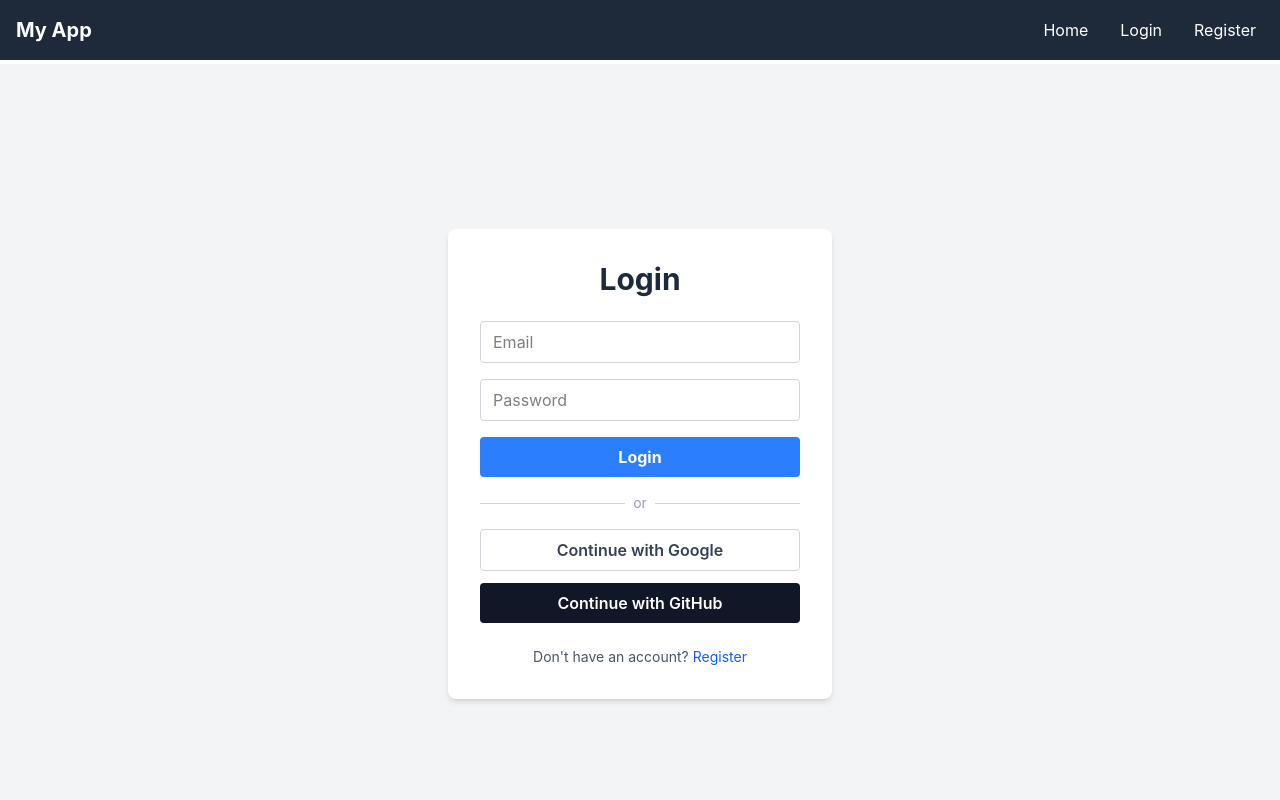
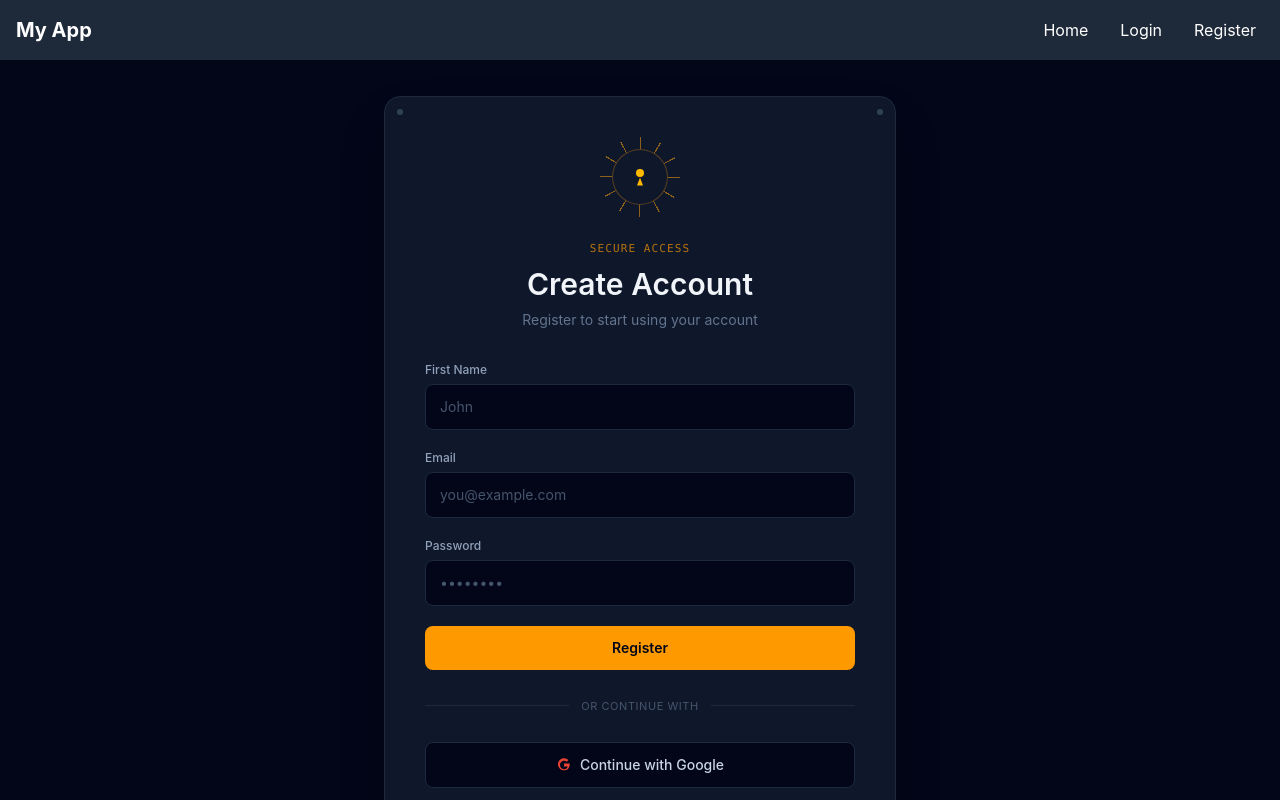
Before and after one commit to Amir-017/securityAndStripe, a React (Vite) app in the folder client/: page /login in a window 1280 px wide. Shown: the top 800 px of the page. Built offline with nearby package versions, Linux system fonts and the light colour scheme.

Commit message:
design login and register all done, may make some update on it idw.

```diff
--- a/client/src/Pages/Auth/Login.jsx
+++ b/client/src/Pages/Auth/Login.jsx
@@ -46,67 +46,158 @@ export const Login = () => {
     };
 
     return (
-        <div className="flex flex-col items-center justify-center min-h-screen bg-gray-100 px-4">
-            <div className="bg-white shadow-md rounded-lg p-8 w-full max-w-sm">
-                <h1 className="text-3xl font-bold text-gray-800 mb-6 text-center">Login</h1>
+     <div className="w-screen min-h-screen bg-slate-950 flex items-center justify-center px-4 py-8">
+  <div className="relative w-full max-w-md sm:max-w-lg bg-slate-900 border border-slate-800 shadow-2xl shadow-black/40 rounded-2xl p-6 sm:p-8 lg:p-10">
+    {/* Corner rivets */}
+    <div className="absolute top-3 left-3 w-1.5 h-1.5 rounded-full bg-slate-700" />
+    <div className="absolute top-3 right-3 w-1.5 h-1.5 rounded-full bg-slate-700" />
+    <div className="absolute bottom-3 left-3 w-1.5 h-1.5 rounded-full bg-slate-700" />
+    <div className="absolute bottom-3 right-3 w-1.5 h-1.5 rounded-full bg-slate-700" />
 
-                <form onSubmit={handleSubmit} className="flex flex-col gap-4">
+    {/* Vault Icon */}
+    <div
+      className="w-20 h-20 mx-auto mb-6 rounded-full flex items-center justify-center"
+      style={{
+        background:
+          "repeating-conic-gradient(from 0deg, rgba(245,158,11,0.55) 0deg 2deg, transparent 2deg 30deg)",
+      }}
+    >
+      <div className="w-14 h-14 rounded-full bg-slate-900 border border-amber-500/30 flex flex-col items-center justify-center gap-px">
+        <div className="w-2 h-2 rounded-full bg-amber-400" />
+        <div
+          className="w-1.5 h-2 bg-amber-400"
+          style={{ clipPath: "polygon(50% 0%, 100% 100%, 0% 100%)" }}
+        />
+      </div>
+    </div>
+
+    <p className="text-center text-[11px] font-mono tracking-widest text-amber-500/70 mb-2">
+      SECURE ACCESS
+    </p>
+
+    <h1 className="text-3xl font-semibold text-slate-100 text-center mb-2">
+      Create Account
+    </h1>
+
+    <p className="text-sm text-slate-500 text-center mb-8">
+      Register to start using your account
+    </p>
+
+    <form onSubmit={handleSubmit} className="flex flex-col gap-5">
+      <div>
+        <label className="block text-xs font-medium text-slate-400 mb-1.5">
+          First Name
+        </label>
+        <input
+          type="text"
+          name="firstName"
+          placeholder="John"
+          value={form.firstName}
+          onChange={handleChange}
+          required
+          className="w-full bg-slate-950 border border-slate-800 rounded-lg px-3.5 py-3 text-sm text-slate-100 placeholder-slate-600 focus:outline-none focus:ring-2 focus:ring-amber-500/40 focus:border-amber-500/60 transition-colors"
+        />
+      </div>
+
+      <div>
+        <label className="block text-xs font-medium text-slate-400 mb-1.5">
+          Email
+        </label>
         <input
           type="email"
           name="email"
-                        placeholder="Email"
+          placeholder="you@example.com"
           value={form.email}
           onChange={handleChange}
           required
-                        className="border border-gray-300 rounded px-3 py-2 focus:outline-none focus:ring-2 focus:ring-blue-500"
+          className="w-full bg-slate-950 border border-slate-800 rounded-lg px-3.5 py-3 text-sm text-slate-100 placeholder-slate-600 focus:outline-none focus:ring-2 focus:ring-amber-500/40 focus:border-amber-500/60 transition-colors"
         />
+      </div>
+
+      <div>
+        <label className="block text-xs font-medium text-slate-400 mb-1.5">
+          Password
+        </label>
         <input
           type="password"
           name="password"
-                        placeholder="Password"
+          placeholder="••••••••"
           value={form.password}
           onChange={handleChange}
           required
-                        className="border border-gray-300 rounded px-3 py-2 focus:outline-none focus:ring-2 focus:ring-blue-500"
+          minLength={6}
+          className="w-full bg-slate-950 border border-slate-800 rounded-lg px-3.5 py-3 text-sm text-slate-100 placeholder-slate-600 focus:outline-none focus:ring-2 focus:ring-amber-500/40 focus:border-amber-500/60 transition-colors"
         />
+      </div>
 
-                    {error && <p className="text-red-500 text-sm">{error}</p>}
+      {error && (
+        <div className="flex items-center gap-2 text-sm text-red-400 bg-red-500/10 border border-red-500/20 rounded-lg px-3 py-2">
+          <span className="w-1.5 h-1.5 rounded-full bg-red-400 shrink-0" />
+          {error}
+        </div>
+      )}
 
       <button
         type="submit"
         disabled={loading}
-                        className="bg-blue-500 hover:bg-blue-700 text-white font-bold py-2 px-4 rounded disabled:opacity-50"
+        className="flex items-center justify-center gap-2 w-full bg-amber-500 hover:bg-amber-400 text-slate-950 text-sm font-semibold py-3 rounded-lg transition-colors disabled:opacity-50 disabled:cursor-not-allowed"
       >
-                        {loading ? "Logging in..." : "Login"}
+        {loading && (
+          <span className="w-4 h-4 border-2 border-slate-950/30 border-t-slate-950 rounded-full animate-spin" />
+        )}
+        {loading ? "Creating account..." : "Register"}
       </button>
     </form>
 
-                <div className="flex items-center my-4">
-                    <div className="flex-1 h-px bg-gray-300" />
-                    <span className="px-2 text-gray-400 text-sm">or</span>
-                    <div className="flex-1 h-px bg-gray-300" />
+    <div className="flex items-center gap-3 my-7">
+      <div className="flex-1 h-px bg-slate-800" />
+      <span className="text-[11px] uppercase tracking-wider text-slate-600">
+        Or continue with
+      </span>
+      <div className="flex-1 h-px bg-slate-800" />
     </div>
 
     <div className="flex flex-col gap-3">
       <button
         onClick={handleGoogleLogin}
-                        className="flex items-center justify-center gap-2 bg-white border border-gray-300 hover:bg-gray-50 text-gray-700 font-semibold py-2 px-4 rounded"
+        className="flex items-center justify-center gap-2 w-full bg-slate-950 border border-slate-800 hover:border-slate-700 hover:bg-slate-800/50 text-slate-300 text-sm font-medium py-3 rounded-lg transition-colors"
       >
+        <svg className="w-4 h-4" viewBox="0 0 24 24">
+          <path
+            fill="#EA4335"
+            d="M12 10.2v3.9h5.5c-.24 1.4-1.66 4.1-5.5 4.1-3.3 0-6-2.7-6-6.2s2.7-6.2 6-6.2c1.9 0 3.15.8 3.88 1.5l2.65-2.55C16.9 3.05 14.7 2 12 2 6.98 2 3 6 3 11s3.98 9 9 9c5.2 0 8.6-3.65 8.6-8.8 0-.6-.07-1-.15-1.5H12z"
+          />
+        </svg>
         Continue with Google
       </button>
+
       <button
         onClick={handleGithubLogin}
-                        className="flex items-center justify-center gap-2 bg-gray-900 hover:bg-black text-white font-semibold py-2 px-4 rounded"
+        className="flex items-center justify-center gap-2 w-full bg-slate-950 border border-slate-800 hover:border-slate-700 hover:bg-slate-800/50 text-slate-300 text-sm font-medium py-3 rounded-lg transition-colors"
       >
+        <svg
+          className="w-4 h-4 text-slate-300"
+          fill="currentColor"
+          viewBox="0 0 24 24"
+        >
+          <path d="M12 2C6.48 2 2 6.58 2 12.2c0 4.5 2.87 8.32 6.84 9.67.5.1.68-.22.68-.5 0-.24-.01-1.05-.01-1.9-2.78.62-3.37-1.2-3.37-1.2-.45-1.18-1.11-1.5-1.11-1.5-.9-.63.07-.62.07-.62 1 .07 1.53 1.05 1.53 1.05.89 1.56 2.34 1.11 2.91.85.09-.66.35-1.11.63-1.37-2.22-.26-4.56-1.14-4.56-5.06 0-1.12.39-2.03 1.03-2.75-.1-.26-.45-1.3.1-2.72 0 0 .84-.28 2.75 1.05a9.3 9.3 0 0 1 2.5-.35c.85 0 1.71.12 2.5.35 1.91-1.33 2.75-1.05 2.75-1.05.55 1.42.2 2.46.1 2.72.64.72 1.03 1.63 1.03 2.75 0 3.93-2.34 4.79-4.57 5.05.36.32.68.94.68 1.9 0 1.37-.01 2.47-.01 2.81 0 .28.18.6.69.5A10.02 10.02 0 0 0 22 12.2C22 6.58 17.52 2 12 2z" />
+        </svg>
         Continue with GitHub
       </button>
     </div>
 
-                <p className="text-center text-sm text-gray-600 mt-6">
-                    Don't have an account?{" "}
-                    <Link to="/register" className="text-blue-600 hover:underline">
-                        Register
+    <p className="text-center text-sm text-slate-500 mt-7">
+      Already have an account?{" "}
+      <Link
+        to="/login"
+        className="text-amber-400 hover:text-amber-300 hover:underline"
+      >
+        Login
       </Link>
+    </p>
+
+    <p className="text-center text-[11px] font-mono text-slate-600 tracking-wide mt-5">
+      AES-256 encrypted · TLS 1.3
     </p>
   </div>
 </div>
--- a/client/src/Pages/Auth/Register.jsx
+++ b/client/src/Pages/Auth/Register.jsx
@@ -46,77 +46,158 @@ export const Register = () => {
     };
 
     return (
-        <div className="flex flex-col items-center justify-center min-h-screen bg-gray-100 px-4">
-            <div className="bg-white shadow-md rounded-lg p-8 w-full max-w-sm">
-                <h1 className="text-3xl font-bold text-gray-800 mb-6 text-center">Register</h1>
+    <div className="w-screen min-h-screen bg-slate-950 flex items-center justify-center px-4 py-8">
+  <div className="relative w-full max-w-md sm:max-w-lg bg-slate-900 border border-slate-800 shadow-2xl shadow-black/40 rounded-2xl p-6 sm:p-8 lg:p-10">
+    {/* Corner rivets */}
+    <div className="absolute top-3 left-3 w-1.5 h-1.5 rounded-full bg-slate-700" />
+    <div className="absolute top-3 right-3 w-1.5 h-1.5 rounded-full bg-slate-700" />
+    <div className="absolute bottom-3 left-3 w-1.5 h-1.5 rounded-full bg-slate-700" />
+    <div className="absolute bottom-3 right-3 w-1.5 h-1.5 rounded-full bg-slate-700" />
 
-                <form onSubmit={handleSubmit} className="flex flex-col gap-4">
+    {/* Vault Icon */}
+    <div
+      className="w-20 h-20 mx-auto mb-6 rounded-full flex items-center justify-center"
+      style={{
+        background:
+          "repeating-conic-gradient(from 0deg, rgba(245,158,11,0.55) 0deg 2deg, transparent 2deg 30deg)",
+      }}
+    >
+      <div className="w-14 h-14 rounded-full bg-slate-900 border border-amber-500/30 flex flex-col items-center justify-center gap-px">
+        <div className="w-2 h-2 rounded-full bg-amber-400" />
+        <div
+          className="w-1.5 h-2 bg-amber-400"
+          style={{ clipPath: "polygon(50% 0%, 100% 100%, 0% 100%)" }}
+        />
+      </div>
+    </div>
+
+    <p className="text-center text-[11px] font-mono tracking-widest text-amber-500/70 mb-2">
+      SECURE ACCESS
+    </p>
+
+    <h1 className="text-3xl font-semibold text-slate-100 text-center mb-2">
+      Create Account
+    </h1>
+
+    <p className="text-sm text-slate-500 text-center mb-8">
+      Register to start using your account
+    </p>
+
+    <form onSubmit={handleSubmit} className="flex flex-col gap-5">
+      <div>
+        <label className="block text-xs font-medium text-slate-400 mb-1.5">
+          First Name
+        </label>
         <input
           type="text"
           name="firstName"
-                        placeholder="First name"
+          placeholder="John"
           value={form.firstName}
           onChange={handleChange}
           required
-                        className="border border-gray-300 rounded px-3 py-2 focus:outline-none focus:ring-2 focus:ring-blue-500"
+          className="w-full bg-slate-950 border border-slate-800 rounded-lg px-3.5 py-3 text-sm text-slate-100 placeholder-slate-600 focus:outline-none focus:ring-2 focus:ring-amber-500/40 focus:border-amber-500/60 transition-colors"
         />
+      </div>
+
+      <div>
+        <label className="block text-xs font-medium text-slate-400 mb-1.5">
+          Email
+        </label>
         <input
           type="email"
           name="email"
-                        placeholder="Email"
+          placeholder="you@example.com"
           value={form.email}
           onChange={handleChange}
           required
-                        className="border border-gray-300 rounded px-3 py-2 focus:outline-none focus:ring-2 focus:ring-blue-500"
+          className="w-full bg-slate-950 border border-slate-800 rounded-lg px-3.5 py-3 text-sm text-slate-100 placeholder-slate-600 focus:outline-none focus:ring-2 focus:ring-amber-500/40 focus:border-amber-500/60 transition-colors"
         />
+      </div>
+
+      <div>
+        <label className="block text-xs font-medium text-slate-400 mb-1.5">
+          Password
+        </label>
         <input
           type="password"
           name="password"
-                        placeholder="Password"
+          placeholder="••••••••"
           value={form.password}
           onChange={handleChange}
           required
           minLength={6}
-                        className="border border-gray-300 rounded px-3 py-2 focus:outline-none focus:ring-2 focus:ring-blue-500"
+          className="w-full bg-slate-950 border border-slate-800 rounded-lg px-3.5 py-3 text-sm text-slate-100 placeholder-slate-600 focus:outline-none focus:ring-2 focus:ring-amber-500/40 focus:border-amber-500/60 transition-colors"
         />
+      </div>
 
-                    {error && <p className="text-red-500 text-sm">{error}</p>}
+      {error && (
+        <div className="flex items-center gap-2 text-sm text-red-400 bg-red-500/10 border border-red-500/20 rounded-lg px-3 py-2">
+          <span className="w-1.5 h-1.5 rounded-full bg-red-400 shrink-0" />
+          {error}
+        </div>
+      )}
 
       <button
         type="submit"
         disabled={loading}
-                        className="bg-blue-500 hover:bg-blue-700 text-white font-bold py-2 px-4 rounded disabled:opacity-50"
+        className="flex items-center justify-center gap-2 w-full bg-amber-500 hover:bg-amber-400 text-slate-950 text-sm font-semibold py-3 rounded-lg transition-colors disabled:opacity-50 disabled:cursor-not-allowed"
       >
+        {loading && (
+          <span className="w-4 h-4 border-2 border-slate-950/30 border-t-slate-950 rounded-full animate-spin" />
+        )}
         {loading ? "Creating account..." : "Register"}
       </button>
     </form>
 
-                <div className="flex items-center my-4">
-                    <div className="flex-1 h-px bg-gray-300" />
-                    <span className="px-2 text-gray-400 text-sm">or</span>
-                    <div className="flex-1 h-px bg-gray-300" />
+    <div className="flex items-center gap-3 my-7">
+      <div className="flex-1 h-px bg-slate-800" />
+      <span className="text-[11px] uppercase tracking-wider text-slate-600">
+        Or continue with
+      </span>
+      <div className="flex-1 h-px bg-slate-800" />
     </div>
 
     <div className="flex flex-col gap-3">
       <button
         onClick={handleGoogleLogin}
-                        className="flex items-center justify-center gap-2 bg-white border border-gray-300 hover:bg-gray-50 text-gray-700 font-semibold py-2 px-4 rounded"
+        className="flex items-center justify-center gap-2 w-full bg-slate-950 border border-slate-800 hover:border-slate-700 hover:bg-slate-800/50 text-slate-300 text-sm font-medium py-3 rounded-lg transition-colors"
       >
+        <svg className="w-4 h-4" viewBox="0 0 24 24">
+          <path
+            fill="#EA4335"
+            d="M12 10.2v3.9h5.5c-.24 1.4-1.66 4.1-5.5 4.1-3.3 0-6-2.7-6-6.2s2.7-6.2 6-6.2c1.9 0 3.15.8 3.88 1.5l2.65-2.55C16.9 3.05 14.7 2 12 2 6.98 2 3 6 3 11s3.98 9 9 9c5.2 0 8.6-3.65 8.6-8.8 0-.6-.07-1-.15-1.5H12z"
+          />
+        </svg>
         Continue with Google
       </button>
+
       <button
         onClick={handleGithubLogin}
-                        className="flex items-center justify-center gap-2 bg-gray-900 hover:bg-black text-white font-semibold py-2 px-4 rounded"
+        className="flex items-center justify-center gap-2 w-full bg-slate-950 border border-slate-800 hover:border-slate-700 hover:bg-slate-800/50 text-slate-300 text-sm font-medium py-3 rounded-lg transition-colors"
       >
+        <svg
+          className="w-4 h-4 text-slate-300"
+          fill="currentColor"
+          viewBox="0 0 24 24"
+        >
+          <path d="M12 2C6.48 2 2 6.58 2 12.2c0 4.5 2.87 8.32 6.84 9.67.5.1.68-.22.68-.5 0-.24-.01-1.05-.01-1.9-2.78.62-3.37-1.2-3.37-1.2-.45-1.18-1.11-1.5-1.11-1.5-.9-.63.07-.62.07-.62 1 .07 1.53 1.05 1.53 1.05.89 1.56 2.34 1.11 2.91.85.09-.66.35-1.11.63-1.37-2.22-.26-4.56-1.14-4.56-5.06 0-1.12.39-2.03 1.03-2.75-.1-.26-.45-1.3.1-2.72 0 0 .84-.28 2.75 1.05a9.3 9.3 0 0 1 2.5-.35c.85 0 1.71.12 2.5.35 1.91-1.33 2.75-1.05 2.75-1.05.55 1.42.2 2.46.1 2.72.64.72 1.03 1.63 1.03 2.75 0 3.93-2.34 4.79-4.57 5.05.36.32.68.94.68 1.9 0 1.37-.01 2.47-.01 2.81 0 .28.18.6.69.5A10.02 10.02 0 0 0 22 12.2C22 6.58 17.52 2 12 2z" />
+        </svg>
         Continue with GitHub
       </button>
     </div>
 
-                <p className="text-center text-sm text-gray-600 mt-6">
+    <p className="text-center text-sm text-slate-500 mt-7">
       Already have an account?{" "}
-                    <Link to="/login" className="text-blue-600 hover:underline">
+      <Link
+        to="/login"
+        className="text-amber-400 hover:text-amber-300 hover:underline"
+      >
         Login
       </Link>
+    </p>
+
+    <p className="text-center text-[11px] font-mono text-slate-600 tracking-wide mt-5">
+      AES-256 encrypted · TLS 1.3
     </p>
   </div>
 </div>
--- a/client/src/index.css
+++ b/client/src/index.css
@@ -1 +1,14 @@
 @import "tailwindcss";
+html,
+body,
+#root {
+  width: 100%;
+  min-height: 100%;
+  margin: 0;
+  padding: 0;
+  background: #020617;
+}
+
+body {
+  overflow-x: hidden;
+}
```
Lines whose indentation alone changed are shown as unchanged.
